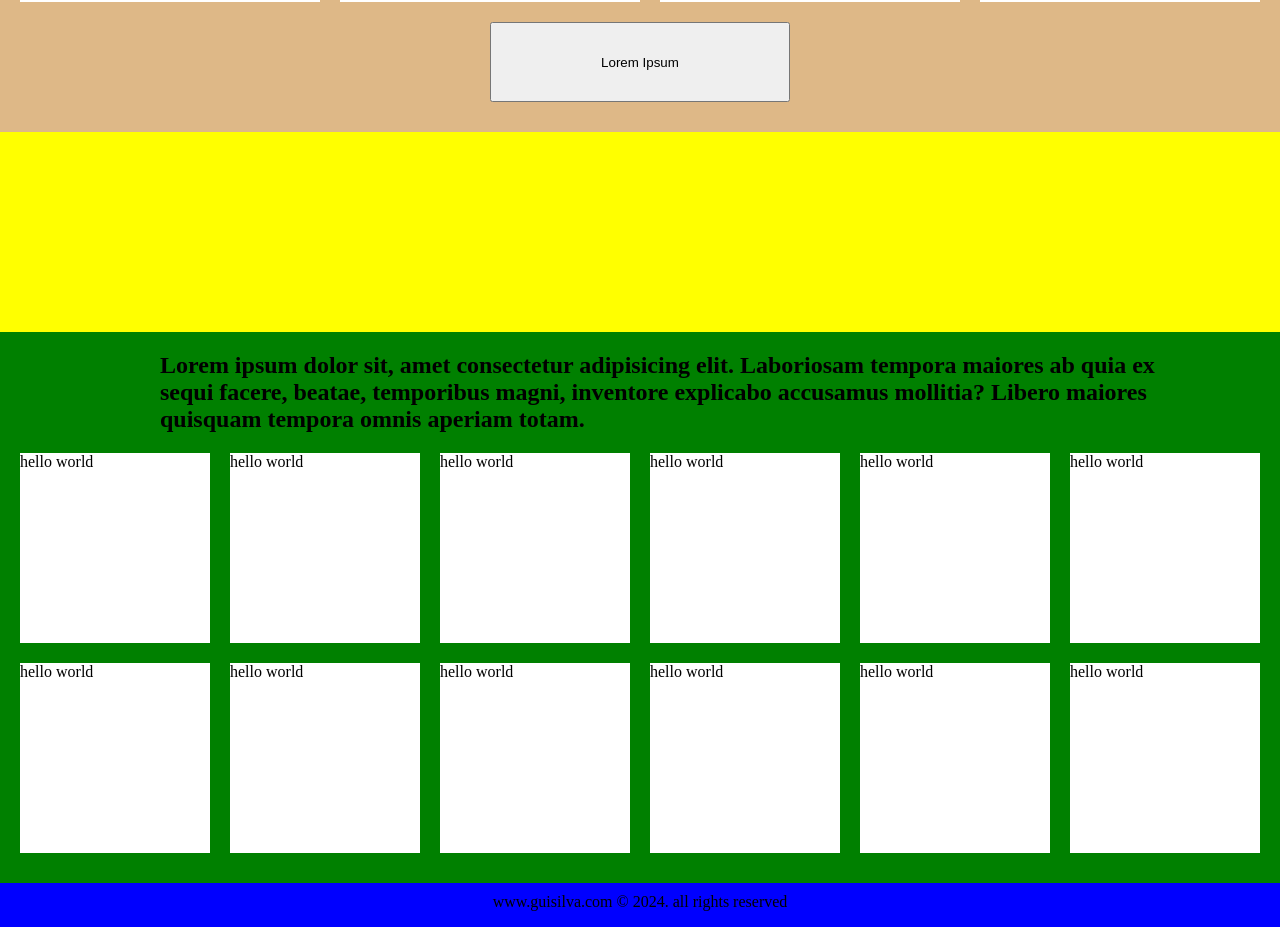
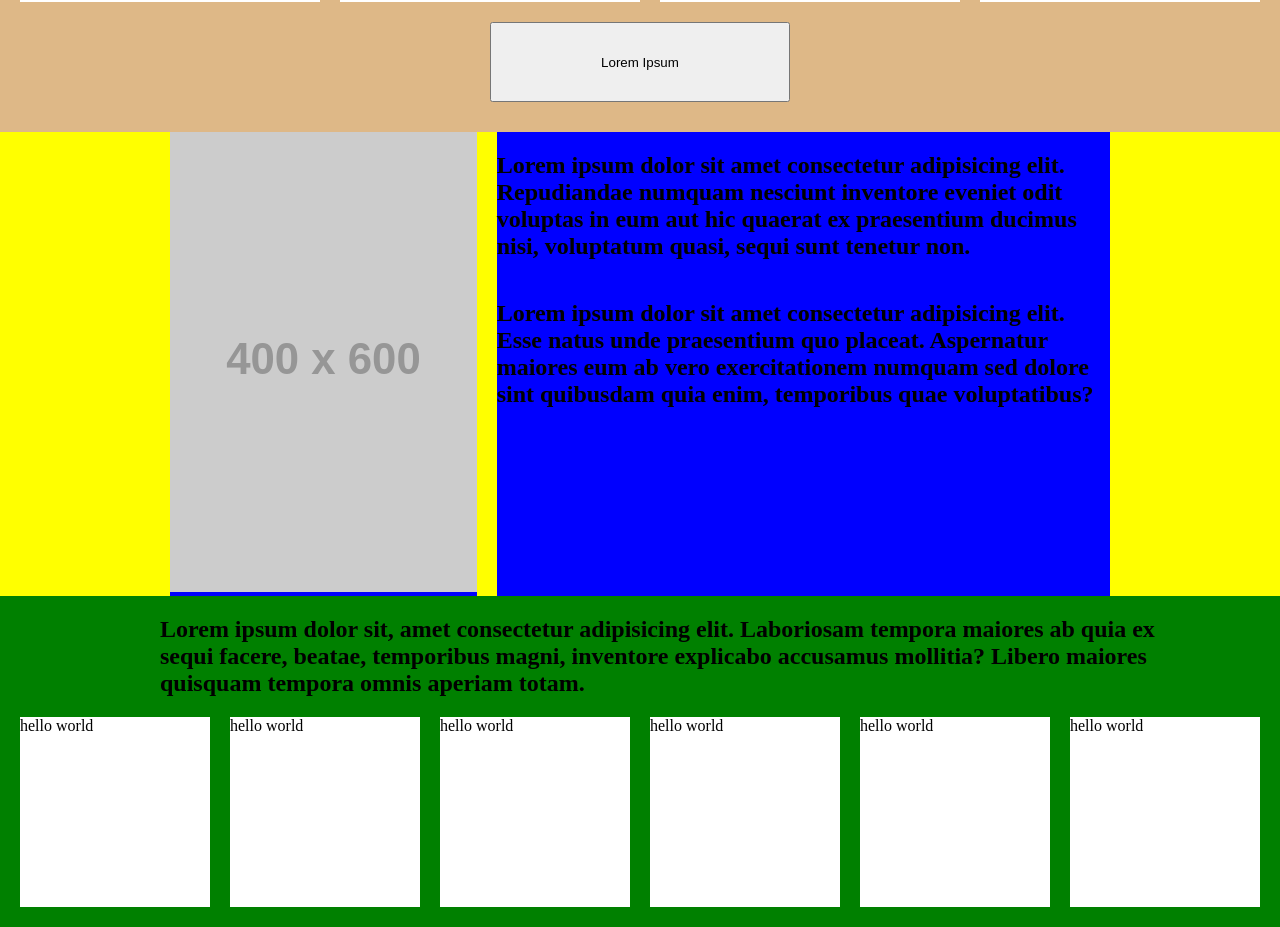
Before and after one commit to MrAngalo/Portfolio-Website, an Angular app: page /home in a window 1280 px wide. Shown: the part 1780-2707 px from the top of the page. Built offline with nearby package versions, Linux system fonts and the light colour scheme.

Commit message:
added html for about me page

```diff
--- a/src/app/homepage/homepage.component.html
+++ b/src/app/homepage/homepage.component.html
@@ -56,7 +56,27 @@
         <button>Lorem Ipsum</button>
     </div>
 </div>
-<div class="content-wrapper about"></div>
+<div class="content-wrapper about">
+    <div class="content">
+        <div class="image">
+            <img src="https://placehold.co/400x600" />
+        </div>
+        <div class="description">
+            <h2>
+                Lorem ipsum dolor sit amet consectetur adipisicing elit.
+                Repudiandae numquam nesciunt inventore eveniet odit voluptas in
+                eum aut hic quaerat ex praesentium ducimus nisi, voluptatum
+                quasi, sequi sunt tenetur non.
+            </h2>
+            <h2>
+                Lorem ipsum dolor sit amet consectetur adipisicing elit. Esse
+                natus unde praesentium quo placeat. Aspernatur maiores eum ab
+                vero exercitationem numquam sed dolore sint quibusdam quia enim,
+                temporibus quae voluptatibus?
+            </h2>
+        </div>
+    </div>
+</div>
 <div class="content-wrapper skills">
     <div class="content">
         <h2>
--- a/src/app/homepage/homepage.component.scss
+++ b/src/app/homepage/homepage.component.scss
@@ -80,7 +80,31 @@
 
 .about {
     background: yellow;
-    height: 200px;
+
+    .content {
+        display: flex;
+        gap: 20px;
+        flex-wrap: wrap;
+        justify-content: center;
+
+        > * {
+            background: blue;
+            flex: 1;
+        }
+
+        > .image {
+            min-width: min(255px, 100%);
+            max-width: $content-min-width - 2 * $content-padding;
+            > img {
+                width: 100%;
+            }
+        }
+
+        > .description {
+            min-width: min(520px, 100%);
+            flex: 2;
+        }
+    }
 }
 
 .skills {
```
